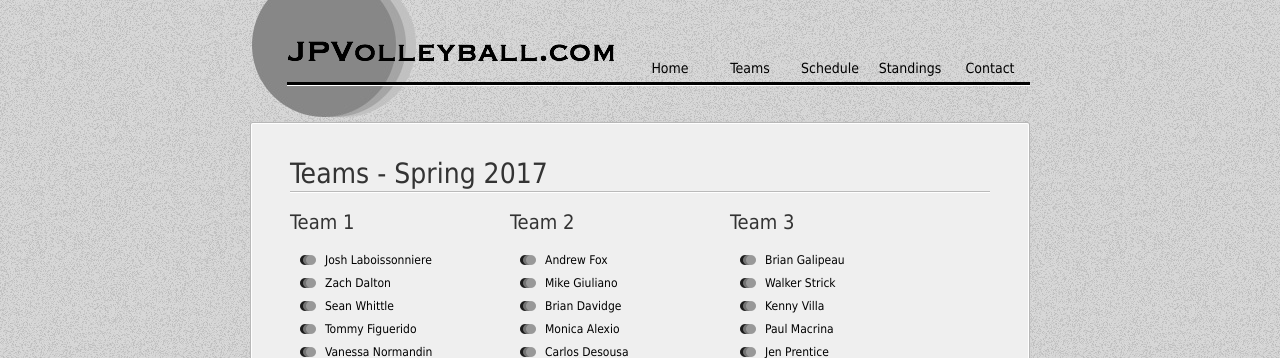
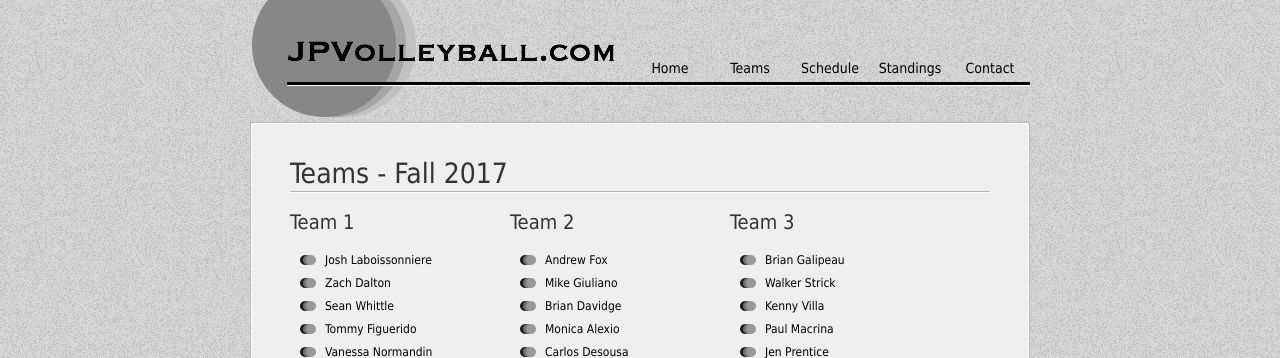
Before and after one commit to PyDrew/jpvolleyball, a Flask app: page /teams in a window 1280 px wide. Shown: the top 358 px of the page. Run offline with Flask 2, Linux system fonts and the light colour scheme; some libraries are stand-ins or nearby versions.

```diff
--- a/templates/standings.html
+++ b/templates/standings.html
@@ -1,7 +1,7 @@
 {% extends 'layout.html' %}
 
 {% block body %}
-          <h2>Standings - Spring 2017</h2>
+          <h2>Standings - Fall 2017</h2>
           	<h3>Overall</h3>
             <div class="col_w220 float_l">
               <h4>Team 1</h4>
--- a/templates/teams.html
+++ b/templates/teams.html
@@ -1,7 +1,7 @@
 {% extends 'layout.html' %}
 
 {% block body %}
-          <h2>Teams - Spring 2017</h2>
+          <h2>Teams - Fall 2017</h2>
             <div class="col_w220 float_l">
               <h3>Team 1</h3>
                 <ul class="templatemo_list">
```
